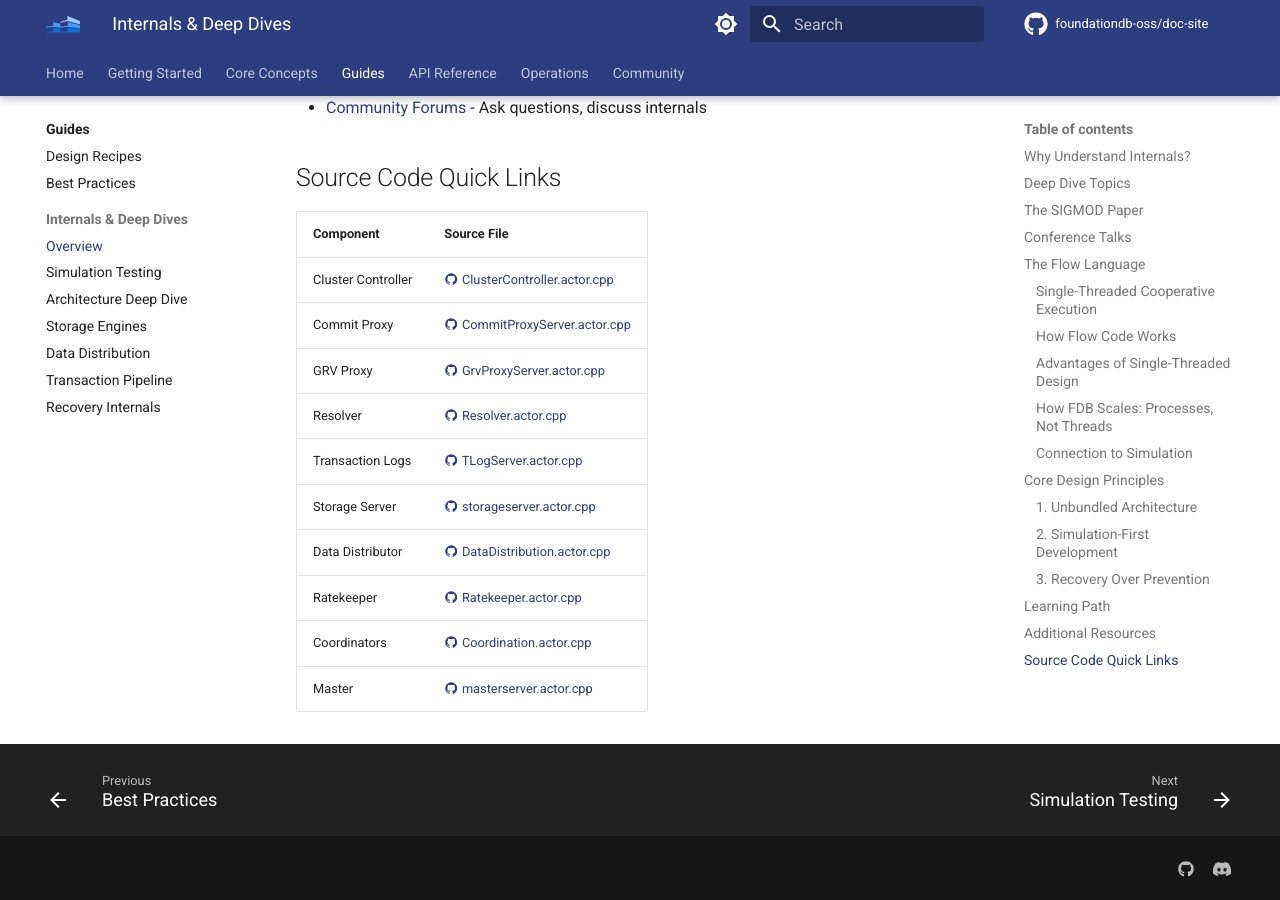
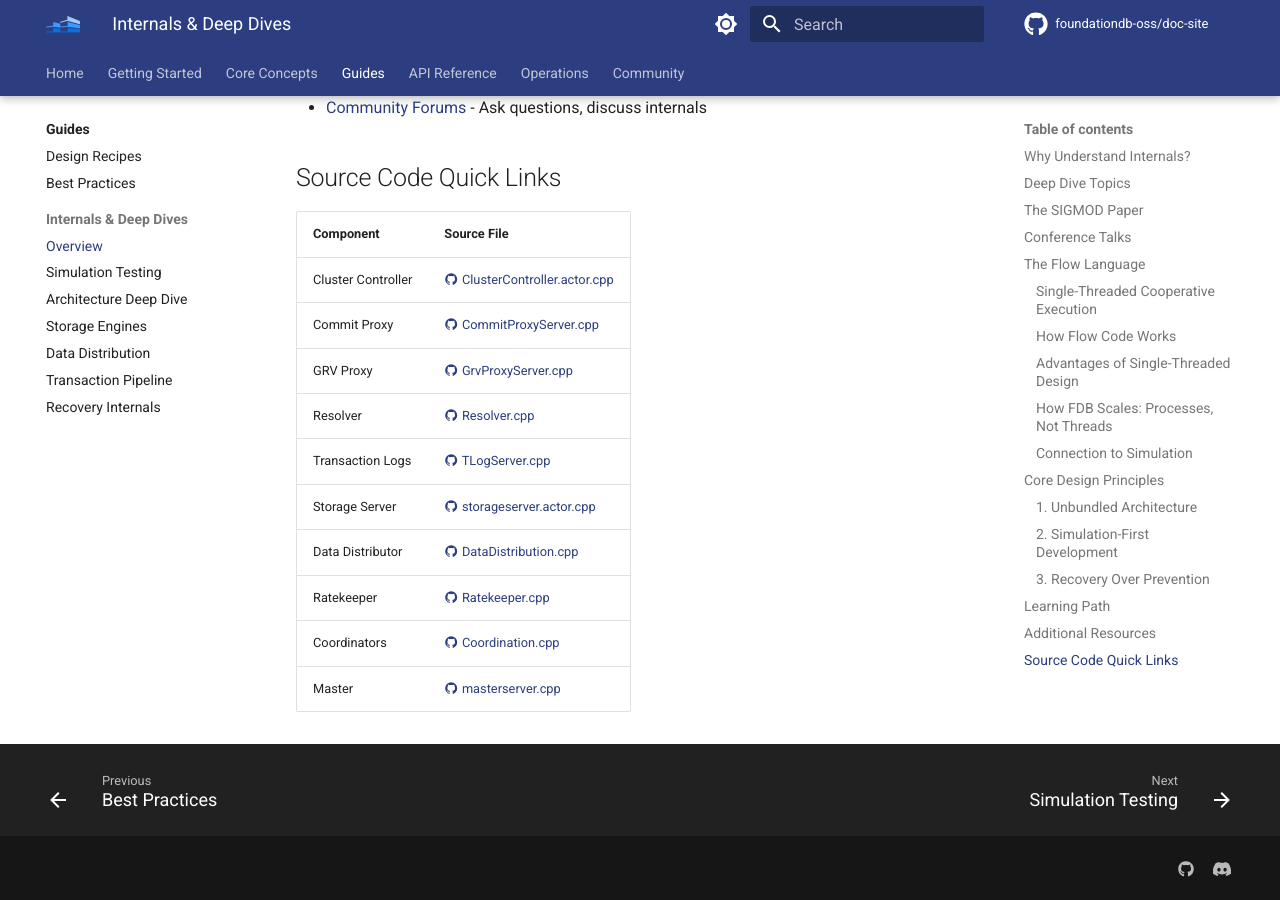
Before and after one commit to foundationdb-oss/doc-site, an MkDocs documentation site: the page built from docs/guides/internals-overview.md, in a window 1280 px wide and 900 px high, scrolled down 6696 px. Built offline with MkDocs 1.6.1 and Material for MkDocs 9.7.7, drawn with Linux system fonts in a browser that asks for light colours; comment, search, counter and statistics services are not loaded; the version menu is left out.

Commit message:
docs: update GitHub source links to reflect FoundationDB repository reor
Agent-Id: agent-5d2ccb58-9f13-4887-b3cd-6e0007314192
Linked-Note-Id: b44fd34f-f767-4979-b320-ed13f9981ae9

```diff
--- a/docs/guides/internals-overview.md
+++ b/docs/guides/internals-overview.md
@@ -274,13 +274,13 @@ FDB embraces failure as inevitable:
 
 | Component | Source File |
 |-----------|-------------|
-| Cluster Controller | [:material-github: ClusterController.actor.cpp](https://github.com/apple/foundationdb/blob/main/fdbserver/ClusterController.actor.cpp) |
-| Commit Proxy | [:material-github: CommitProxyServer.actor.cpp](https://github.com/apple/foundationdb/blob/main/fdbserver/CommitProxyServer.actor.cpp) |
-| GRV Proxy | [:material-github: GrvProxyServer.actor.cpp](https://github.com/apple/foundationdb/blob/main/fdbserver/GrvProxyServer.actor.cpp) |
-| Resolver | [:material-github: Resolver.actor.cpp](https://github.com/apple/foundationdb/blob/main/fdbserver/Resolver.actor.cpp) |
-| Transaction Logs | [:material-github: TLogServer.actor.cpp](https://github.com/apple/foundationdb/blob/main/fdbserver/TLogServer.actor.cpp) |
-| Storage Server | [:material-github: storageserver.actor.cpp](https://github.com/apple/foundationdb/blob/main/fdbserver/storageserver.actor.cpp) |
-| Data Distributor | [:material-github: DataDistribution.actor.cpp](https://github.com/apple/foundationdb/blob/main/fdbserver/DataDistribution.actor.cpp) |
-| Ratekeeper | [:material-github: Ratekeeper.actor.cpp](https://github.com/apple/foundationdb/blob/main/fdbserver/Ratekeeper.actor.cpp) |
-| Coordinators | [:material-github: Coordination.actor.cpp](https://github.com/apple/foundationdb/blob/main/fdbserver/Coordination.actor.cpp) |
-| Master | [:material-github: masterserver.actor.cpp](https://github.com/apple/foundationdb/blob/main/fdbserver/masterserver.actor.cpp) |
+| Cluster Controller | [:material-github: ClusterController.actor.cpp](https://github.com/apple/foundationdb/blob/main/fdbserver/clustercontroller/ClusterController.actor.cpp) |
+| Commit Proxy | [:material-github: CommitProxyServer.cpp](https://github.com/apple/foundationdb/blob/main/fdbserver/commitproxy/CommitProxyServer.cpp) |
+| GRV Proxy | [:material-github: GrvProxyServer.cpp](https://github.com/apple/foundationdb/blob/main/fdbserver/grvproxy/GrvProxyServer.cpp) |
+| Resolver | [:material-github: Resolver.cpp](https://github.com/apple/foundationdb/blob/main/fdbserver/resolver/Resolver.cpp) |
+| Transaction Logs | [:material-github: TLogServer.cpp](https://github.com/apple/foundationdb/blob/main/fdbserver/tlog/TLogServer.cpp) |
+| Storage Server | [:material-github: storageserver.actor.cpp](https://github.com/apple/foundationdb/blob/main/fdbserver/storageserver/storageserver.actor.cpp) |
+| Data Distributor | [:material-github: DataDistribution.cpp](https://github.com/apple/foundationdb/blob/main/fdbserver/datadistributor/DataDistribution.cpp) |
+| Ratekeeper | [:material-github: Ratekeeper.cpp](https://github.com/apple/foundationdb/blob/main/fdbserver/ratekeeper/Ratekeeper.cpp) |
+| Coordinators | [:material-github: Coordination.cpp](https://github.com/apple/foundationdb/blob/main/fdbserver/coordinator/Coordination.cpp) |
+| Master | [:material-github: masterserver.cpp](https://github.com/apple/foundationdb/blob/main/fdbserver/sequencer/masterserver.cpp) |
```
Also changed, not shown: docs/concepts/architecture.md (+10 -10 lines), docs/guides/architecture-deep-dive.md (+9 -9 lines), docs/guides/data-distribution.md (+3 -3 lines), docs/guides/recovery-internals.md (+3 -3 lines), docs/guides/transaction-pipeline.md (+4 -4 lines).
